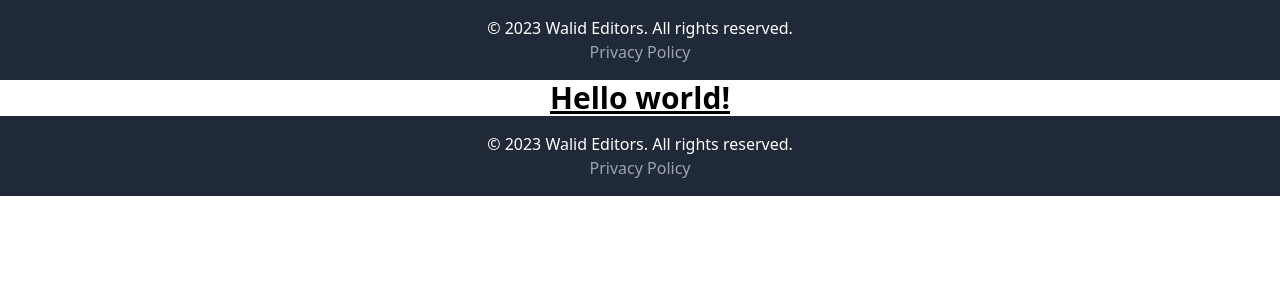
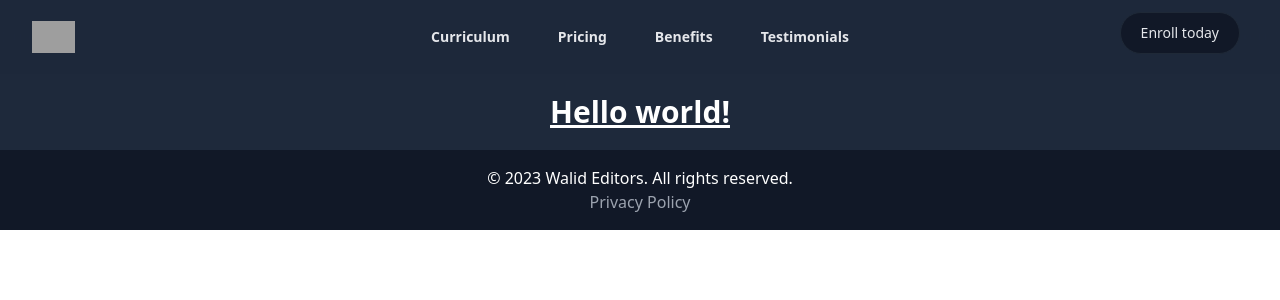
Before and after one commit to barkouchyass/walid-editors, a React (Create React App) app: page / in a window 1280 px wide. Shown: the top 300 px of the page. Built offline with nearby package versions, Linux system fonts and the light colour scheme; grey boxes are pictures that could not be loaded.

Commit message:
create the header and the footer

```diff
--- a/src/App.js
+++ b/src/App.js
@@ -4,9 +4,9 @@ import Header from './components/header';
 import Footer from './components/footer';
 function App() {
   return (
-    <div className="App">
+    <div className="App bg-slate-800">
       <Header/>
-      <h1 className="text-3xl font-bold underline">
+      <h1 className="text-3xl font-bold underline p-5 text-white">
       Hello world!
     </h1>
       <Footer/>
--- a/src/components/footer.js
+++ b/src/components/footer.js
@@ -1,6 +1,6 @@
 export default function Footer() {
   return (
-    <footer className="bg-gray-800 text-white py-4">
+    <footer className="bg-gray-900 text-white py-4">
       <div className="container mx-auto text-center">
         <p>&copy; 2023 Walid Editors. All rights reserved.</p>
         <p>
--- a/src/components/header.js
+++ b/src/components/header.js
@@ -1,14 +1,55 @@
-export default function Footer() {
+
+
+import { useState } from 'react'
+import { PopoverGroup } from '@headlessui/react'
+
+
+
+export default function Header() {
+  const [mobileMenuOpen, setMobileMenuOpen] = useState(false)
+
   return (
-    <footer className="bg-gray-800 text-white py-4">
-      <div className="container mx-auto text-center">
-        <p>&copy; 2023 Walid Editors. All rights reserved.</p>
-        <p>
-          <a href="/privacy-policy" className="text-gray-400 hover:text-white">
-            Privacy Policy
+    <header className=" bg-slate-800 bg-opacity-75 backdrop-blur-lg">
+      <nav aria-label="Global" className="mx-auto flex max-w-7xl items-center justify-between p-3 lg:px-8">
+        <div className="flex lg:flex-1">
+          <a href="#" className="-m-1.5 p-1.5">
+            <span className="sr-only">Your Company</span>
+            <img
+              alt=""
+              src="https://tailwindcss.com/plus-assets/img/logos/mark.svg?color=indigo&shade=600"
+              className="h-8 w-auto"
+            />
           </a>
-        </p>
-      </div>
-    </footer>
-  );
+        </div>
+        <div className="flex lg:hidden">
+          <button
+            type="button"
+            onClick={() => setMobileMenuOpen(true)}
+            className="-m-2.5 inline-flex items-center justify-center rounded-md p-2.5 text-gray-700"
+          >
+            <span className="sr-only">Open main menu</span>
+          </button>
+        </div>
+        <PopoverGroup className="hidden lg:flex lg:gap-x-12">
+        <a href="#" className="text-sm/6 font-semibold text-gray-200">
+        Curriculum
+          </a>
+          <a href="#" className="text-sm/6 font-semibold text-gray-200">
+          Pricing
+          </a>
+          <a href="#" className="text-sm/6 font-semibold text-gray-200">
+          Benefits
+          </a>
+          <a href="#" className="text-sm/6 font-semibold text-gray-200">
+          Testimonials
+          </a>
+        </PopoverGroup>
+        <div className="hidden lg:flex lg:flex-1 lg:justify-end">
+          <a href="#" className="py-2.5 px-5 me-2 mb-2 text-sm font-medium text-gray-200 bg-gray-900 rounded-full border border-gray-800">
+           Enroll today
+          </a>
+        </div>
+      </nav>
+    </header>
+  )
 }
```
